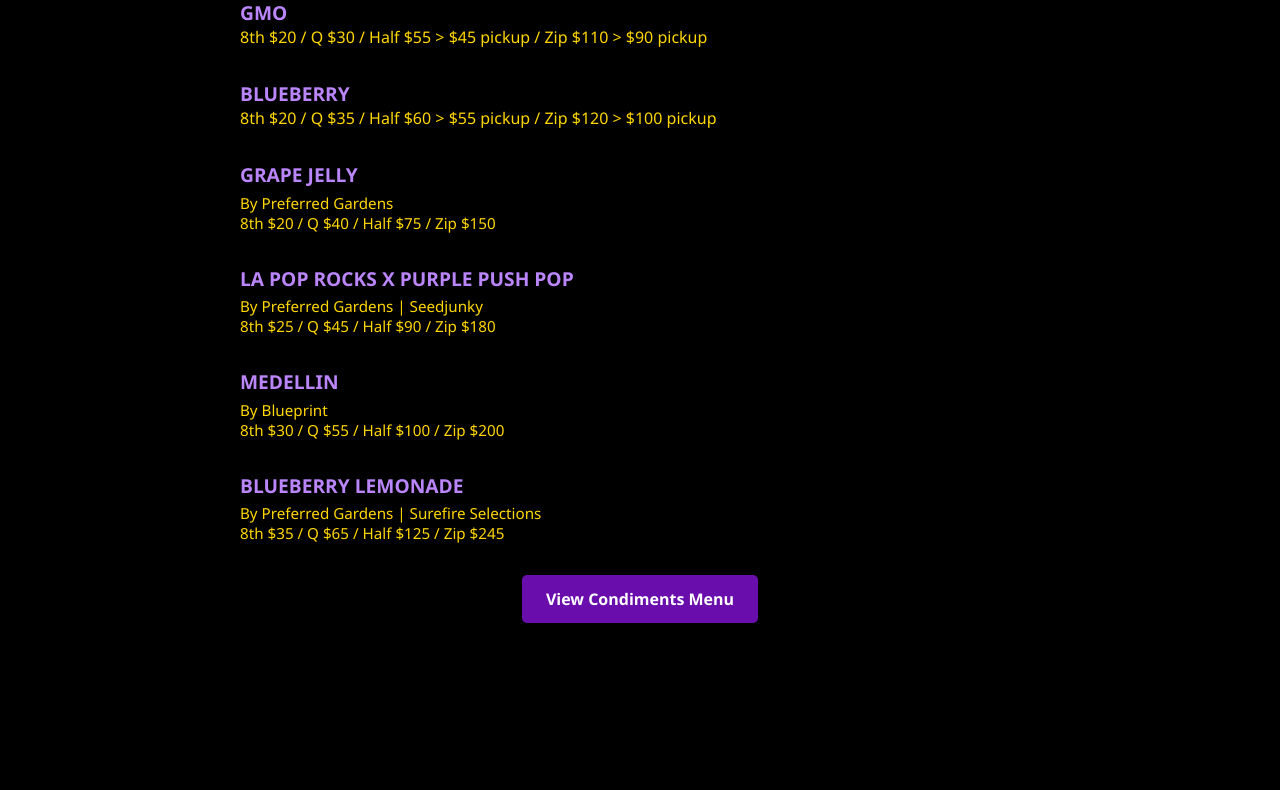
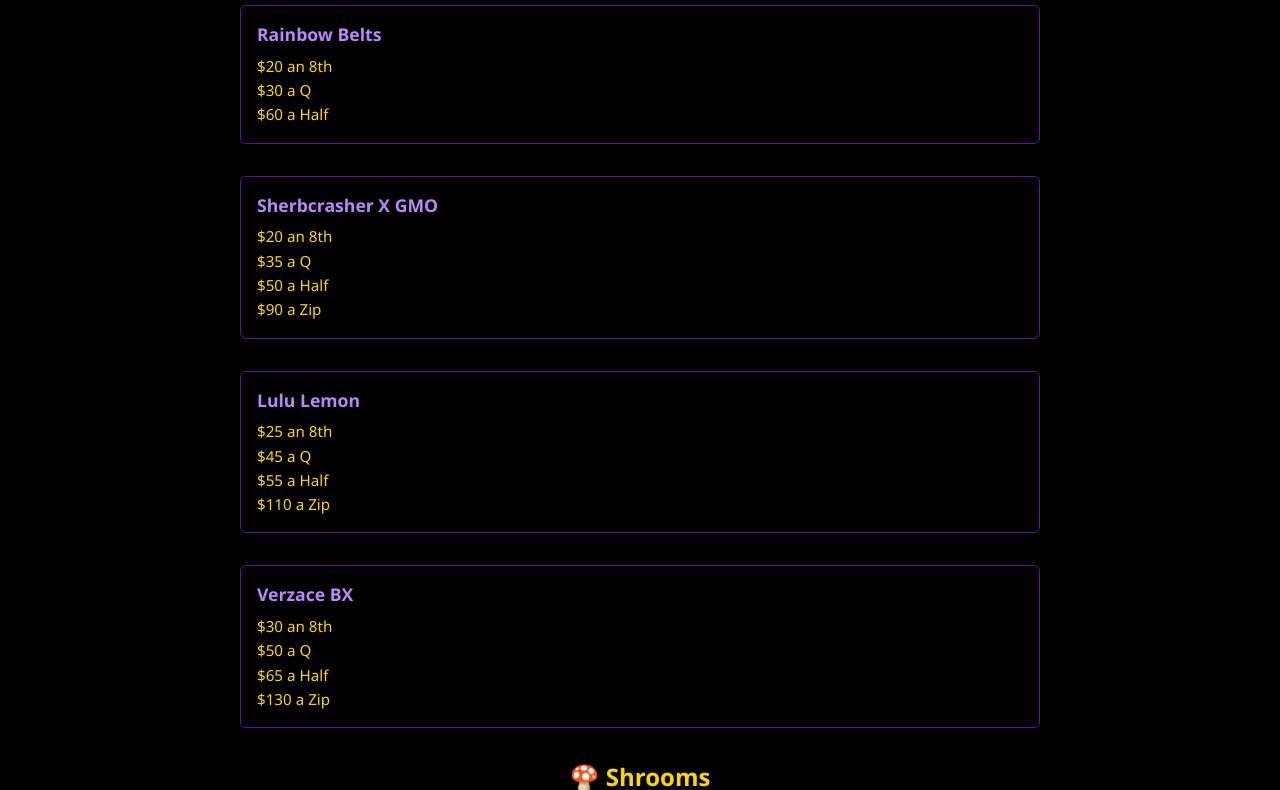
Before and after one commit to guyguyguyganjaman/HSE-MENU, a plain HTML site: page index.html in a window 1280 px wide. Shown: the part 178-968 px from the top of the page. Before the commit the page ends 833 px from the top, so only its background shows below. Drawn offline with Linux system fonts and the light colour scheme.

Commit message:
Updated index file

```diff
--- a/index.html
+++ b/index.html
@@ -3,22 +3,24 @@
 <head>
   <meta charset="UTF-8" />
   <meta name="viewport" content="width=device-width, initial-scale=1.0"/>
-  <title>Flower Menu</title>
+  <title>Hseofbudz.com</title>
+
   <style>
     body {
       margin: 0;
       font-family: 'Segoe UI', Tahoma, Geneva, Verdana, sans-serif;
       background-color: #000;
-      color: #FFD700; /* Gold */
+      color: #FFD700;
     }
 
     .banner {
-      background-color: #6a0dad; /* Purple */
+      background-color: #6a0dad;
       color: #fff;
       text-align: center;
       padding: 1em;
       font-weight: bold;
-      font-size: 1.1em;
+      font-size: 1.2em;
+      letter-spacing: 1px;
     }
 
     .container {
@@ -34,87 +36,116 @@
 
     .strain {
       margin-bottom: 2em;
-    }
-
-    .strain a {
-      color: #bb86fc; /* Purple for links */
-      text-decoration: none;
-      font-size: 1.2em;
-      font-weight: bold;
-    }
-
-    .strain a:hover {
-      text-decoration: underline;
+      padding: 1em;
+      border: 1px solid #6a0dad;
+      border-radius: 6px;
     }
 
     .info {
-      margin-top: 0.3em;
+      margin-top: 0.5em;
+      line-height: 1.6;
       font-size: 0.95em;
-      color: #FFD700;
     }
 
-    .btn-container {
-      text-align: center;
-      margin-top: 2em;
-    }
-
-    .btn {
-      background-color: #6a0dad;
-      color: #fff;
-      padding: 0.8em 1.5em;
-      text-decoration: none;
-      border-radius: 5px;
+    .highlight {
+      color: #bb86fc;
       font-weight: bold;
-      display: inline-block;
-    }
-
-    .btn:hover {
-      background-color: #5a019b;
+      font-size: 1.1em;
     }
   </style>
 </head>
+
 <body>
 
   <div class="banner">
-    Buy a half of any strain & get any other strain for $60 flat
+    Hseofbudz.com — Website is Updating
   </div>
 
   <div class="container">
-    <h1>Flower Menu</h1>
 
-<div class="strain">
-      <a href="https://t.me/c/2670550758/35" target="_blank">GMO</a>
-      <div r>8th $20 / Q $30 / Half $55 > $45 pickup / Zip $110 > $90 pickup</div>
-    </div>
+    <h1>🌿 Flower Menu</h1>
 
-<div class="strain">
-      <a href="https://t.me/c/2670550758/37" target="_blank">BLUEBERRY</a>
-      <div r>8th $20 / Q $35 / Half $60 > $55 pickup / Zip $120 > $100 pickup</div>
+    <div class="strain">
+      <div class="highlight">Rainbow Belts</div>
+      <div class="info">
+        $20 an 8th<br>
+        $30 a Q<br>
+        $60 a Half
+      </div>
     </div>
 
     <div class="strain">
-      <a href="https://t.me/c/2670550758/27" target="_blank">GRAPE JELLY</a>
-      <div class="info">By Preferred Gardens<br>8th $20 / Q $40 / Half $75 / Zip $150</div>
+      <div class="highlight">Sherbcrasher X GMO</div>
+      <div class="info">
+        $20 an 8th<br>
+        $35 a Q<br>
+        $50 a Half<br>
+        $90 a Zip
+      </div>
     </div>
 
     <div class="strain">
-      <a href="https://t.me/c/2670550758/24" target="_blank">LA POP ROCKS X PURPLE PUSH POP</a>
-      <div class="info">By Preferred Gardens | Seedjunky<br>8th $25 / Q $45 / Half $90 / Zip $180</div>
+      <div class="highlight">Lulu Lemon</div>
+      <div class="info">
+        $25 an 8th<br>
+        $45 a Q<br>
+        $55 a Half<br>
+        $110 a Zip
+      </div>
     </div>
 
     <div class="strain">
-      <a href="https://t.me/c/2670550758/29" target="_blank">MEDELLIN</a>
-      <div class="info">By Blueprint<br>8th $30 / Q $55 / Half $100 / Zip $200</div>
+      <div class="highlight">Verzace BX</div>
+      <div class="info">
+        $30 an 8th<br>
+        $50 a Q<br>
+        $65 a Half<br>
+        $130 a Zip
+      </div>
+    </div>
+
+    <h2>🍄 Shrooms</h2>
+
+    <div class="strain">
+      <div class="highlight">Penis Envy</div>
+      <div class="info">
+        $25 an 8th<br>
+        $50 a Q<br>
+        $100 a Half<br>
+        $190 a Zip
+      </div>
     </div>
 
     <div class="strain">
-      <a href="https://t.me/c/2670550758/28" target="_blank">BLUEBERRY LEMONADE</a>
-      <div class="info">By Preferred Gardens | Surefire Selections<br>8th $35 / Q $65 / Half $125 / Zip $245</div>
+      <div class="highlight">APE x Golden Teacher</div>
+      <div class="info">
+        $35 an 8th<br>
+        $70 a Q<br>
+        $140 a Half<br>
+        $280 a Zip
+      </div>
     </div>
 
-    <div class="btn-container">
-      <a href="condiments.html" class="btn">View Condiments Menu</a>
+    <div class="strain">
+      <div class="highlight">FunGuy Chocolate Bars (5g)</div>
+      <div class="info">
+        $60 for 1<br>
+        $100 for 2<br><br>
+        Cookies & Cream — <em>Blue Moon Party Cubensis</em><br>
+        Milk Chocolate — <em>Bluey Vuitton</em>
+      </div>
     </div>
+
+    <h2>⚡ Acid (Blotter Tabs — 250ug)</h2>
+
+    <div class="strain">
+      <div class="info">
+        $20 for 1<br>
+        $40 for 2<br>
+        $55 for 3
+      </div>
+    </div>
+
   </div>
 
 </body>
```
